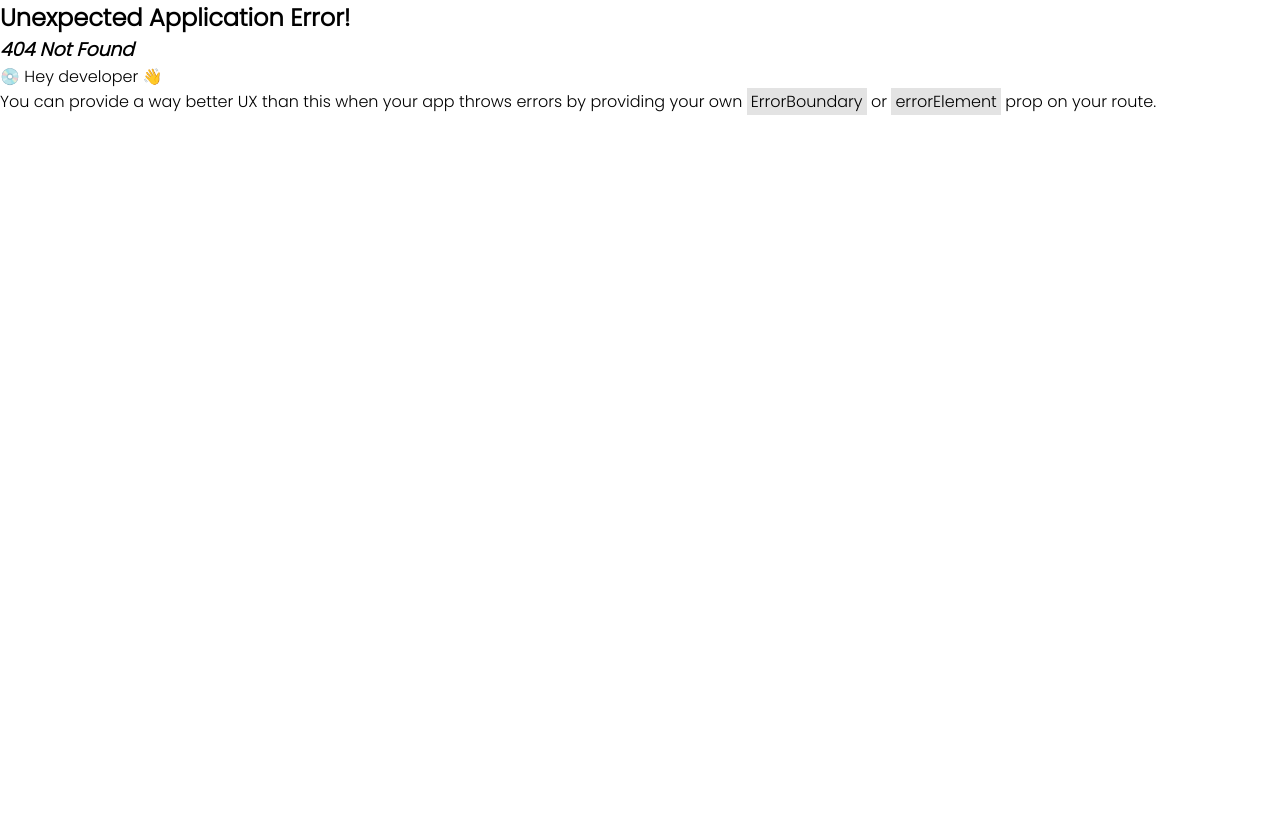
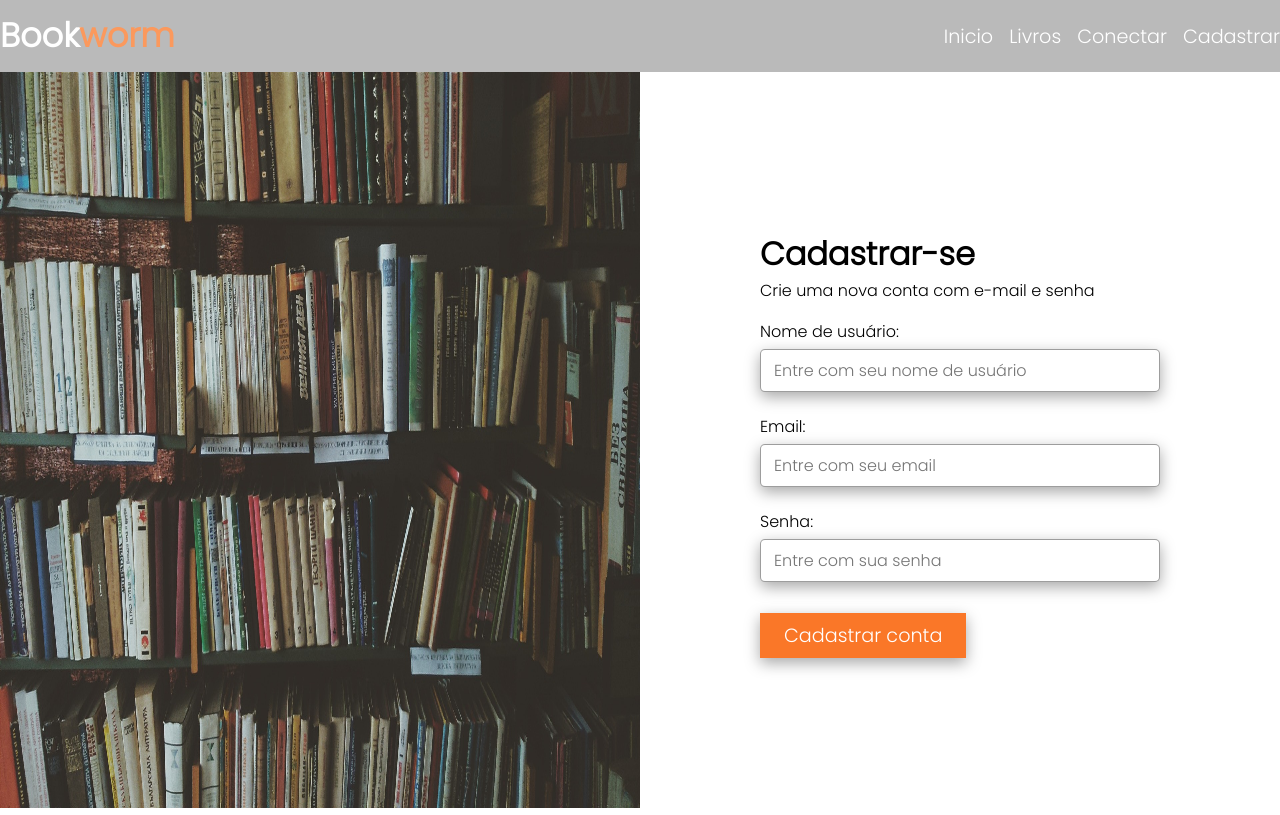
Before and after one commit to devpdro/bookworm-project, a React (Create React App) app: page /Register in a window 1280 px wide. Before the commit this address had no page. Built offline with nearby package versions, Linux system fonts and the light colour scheme.

Commit message:
feat: page login and sign up finished

```diff
--- a/src/components/HeaderBooks.js
+++ b/src/components/HeaderBooks.js
@@ -5,7 +5,6 @@ import Image from "../assets/books-images/atomic-habits.jpg";
 function HeaderBooks() {
   return (
     <header>
-
       <div className={styles.title_box}>
         <h1>
           Encontre os <span>Livros</span> que deseja
--- /dev/null
+++ b/src/components/LoginPage.js
@@ -0,0 +1,48 @@
+import styles from "../styles/LoginPage.module.scss";
+
+import Image from "../assets/auth-bg.jpg";
+
+function LoginPage() {
+  return (
+    <main>
+      <div className={styles.container}>
+        <div className={styles.img_box}>
+          <img src={Image} alt="Capa de fundo" />
+        </div>
+        <div className={styles.container_box_text}>
+          <div className={styles.text_box}>
+            <h2>Conecte-se</h2>
+            <p>Entrar com e-mail e senha</p>
+            <form action="">
+              <div>
+                <label htmlFor="email2">Email:</label>
+                <input
+                  type="email"
+                  name="email"
+                  id="email2"
+                  placeholder="Digite seu email"
+                />
+              </div>
+              <div>
+                <label htmlFor="password1">Senha: </label>
+                <input
+                  type="password"
+                  name="password"
+                  id="password1"
+                  placeholder="Digite sua senha"
+                />
+              </div>
+              <input
+                className={styles.login}
+                type="submit"
+                value="Fazer login"
+              />
+            </form>
+          </div>
+        </div>
+      </div>
+    </main>
+  );
+}
+
+export default LoginPage;
--- /dev/null
+++ b/src/components/RegisterPage.js
@@ -0,0 +1,57 @@
+import styles from "../styles/LoginPage.module.scss";
+
+import Image from "../assets/auth-bg.jpg";
+
+function LoginPage() {
+  return (
+    <main>
+      <div className={styles.container}>
+        <div className={styles.img_box}>
+          <img src={Image} alt="Capa de fundo" />
+        </div>
+        <div className={styles.container_box_text}>
+          <div className={styles.text_box}>
+            <h2>Cadastrar-se</h2>
+            <p>Crie uma nova conta com e-mail e senha</p>
+            <form action="">
+              <div>
+                <label htmlFor="username1">Nome de usuário:</label>
+                <input
+                  type="text"
+                  name="username"
+                  id="username1"
+                  placeholder="Entre com seu nome de usuário"
+                />
+              </div>
+              <div>
+                <label htmlFor="password1">Email: </label>
+                <input
+                  type="email"
+                  name="email"
+                  id="email2"
+                  placeholder="Entre com seu email"
+                />
+              </div>
+              <div>
+                <label htmlFor="password1">Senha: </label>
+                <input
+                  type="password"
+                  name="password"
+                  id="password1"
+                  placeholder="Entre com sua senha"
+                />
+              </div>
+              <input
+                className={styles.login}
+                type="submit"
+                value="Cadastrar conta"
+              />
+            </form>
+          </div>
+        </div>
+      </div>
+    </main>
+  );
+}
+
+export default LoginPage;
--- a/src/components/layout/NavBar.js
+++ b/src/components/layout/NavBar.js
@@ -7,22 +7,24 @@ function NavBar() {
     <nav>
       <div className={styles.container}>
         <div className={styles.title_box}>
-          <h1>
-            Book<span>worm</span>
-          </h1>
+          <Link to="/">
+            <h1>
+              Book<span>worm</span>
+            </h1>
+          </Link>
         </div>
         <ul>
           <li>
-            <a href="/">Inicio</a>
+            <Link to="/">Inicio</Link>
           </li>
           <li>
             <Link to="/books">Livros</Link>
           </li>
           <li>
-            <a href="/login">Conectar</a>
+            <Link to="/login">Conectar</Link>
           </li>
           <li>
-            <a href="/register">Cadastrar</a>
+            <Link to="/register">Cadastrar</Link>
           </li>
         </ul>
       </div>
--- a/src/pages/Books.js
+++ b/src/pages/Books.js
@@ -1,5 +1,3 @@
-
-
 import HeaderBooks from "../components/HeaderBooks";
 import NavBar from "../components/layout/NavBar";
 import Footer from "../components/layout/Footer"
--- a/src/pages/Login.js
+++ b/src/pages/Login.js
@@ -0,0 +1,13 @@
+import NavBar from "../components/layout/NavBar"
+import LoginPage from "../components/LoginPage";
+
+function Login() {
+  return (
+    <main>
+      <NavBar />
+      <LoginPage />
+    </main>
+  );
+}
+
+export default Login;
--- /dev/null
+++ b/src/pages/Register.js
@@ -0,0 +1,13 @@
+import NavBar from "../components/layout/NavBar";
+import Register from "../components/RegisterPage";
+
+function Login() {
+  return (
+    <main>
+      <NavBar />
+      <Register />
+    </main>
+  );
+}
+
+export default Login;
--- a/src/styles/HeaderBooks.module.scss
+++ b/src/styles/HeaderBooks.module.scss
@@ -2,6 +2,7 @@
 @import "../mixin.scss";
 
 header {
+  @include container;
   .title_box {
     color: $color-tertiary;
     text-align: center;
--- /dev/null
+++ b/src/styles/LoginPage.module.scss
@@ -0,0 +1,66 @@
+@import "../variables.scss";
+@import "../mixin.scss";
+
+main {
+  .container {
+    display: flex;
+    align-items: center;
+    .img_box {
+      img {
+        width: 50vw;
+        height: 92vh;
+      }
+    }
+
+    .container_box_text {
+      display: flex;
+      justify-content: center;
+      align-items: center;
+      color: $color-tertiary;
+      min-width: 50%;
+      padding: 1rem;
+
+      .text_box {
+        h2 {
+          font-size: 2rem;
+
+        }
+        p {
+          font-size: 1rem;
+          margin-bottom: 1rem;
+        }
+
+        form {
+          div {
+            label {
+              font-size: 1rem;
+            }
+
+            input {
+              display: block;
+              outline: none;
+              border: 1px solid #00000062;
+              width: 400px;
+              border-radius: 5px;
+              padding: 8px 13px;
+              margin: 0.3rem 0 1.4rem 0;
+              box-shadow: rgba(0, 0, 0, 0.35) 0px 5px 15px;
+              font-size: 1rem;
+            }
+          }
+
+          .login {
+            @include border_off;
+            cursor: pointer;
+            color: $color-primary;
+            background-color: $color-quaternary;
+            padding: 0.5rem 1.5rem;
+            box-shadow: rgba(0, 0, 0, 0.35) 0px 5px 15px;
+            margin-top: 0.5rem;
+            font-size: 1.2rem;
+          }
+        }
+      }
+    }
+  }
+}
--- /dev/null
+++ b/src/styles/Register.module.scss
@@ -0,0 +1,65 @@
+@import "../variables.scss";
+@import "../mixin.scss";
+
+main {
+  .container {
+    display: flex;
+    align-items: center;
+    .img_box {
+      img {
+        width: 50vw;
+        height: 92vh;
+      }
+    }
+
+    .container_box_text {
+      display: flex;
+      justify-content: center;
+      align-items: center;
+      color: $color-tertiary;
+      min-width: 50%;
+      padding: 1rem;
+
+      .text_box {
+        h2 {
+          font-size: 2rem;
+        }
+        p {
+          font-size: 1rem;
+          margin-bottom: 1rem;
+        }
+
+        form {
+          div {
+            label {
+              font-size: 1rem;
+            }
+
+            input {
+              display: block;
+              outline: none;
+              border: 1px solid #00000062;
+              width: 400px;
+              border-radius: 5px;
+              padding: 8px 13px;
+              margin: 0.3rem 0 1.4rem 0;
+              box-shadow: rgba(0, 0, 0, 0.35) 0px 5px 15px;
+              font-size: 1rem;
+            }
+          }
+
+          .login {
+            @include border_off;
+            cursor: pointer;
+            color: $color-primary;
+            background-color: $color-quaternary;
+            padding: 0.5rem 1.5rem;
+            box-shadow: rgba(0, 0, 0, 0.35) 0px 5px 15px;
+            margin-top: 0.5rem;
+            font-size: 1.2rem;
+          }
+        }
+      }
+    }
+  }
+}
--- a/src/styles/layout/Navbar.module.scss
+++ b/src/styles/layout/Navbar.module.scss
@@ -8,11 +8,14 @@ nav {
     @include center_between;
     .title_box {
       font-size: 1.4rem;
-      h1 {
-        margin: 0.7rem 0 0.7rem 0;
-        color: $color-primary;
-        span {
-          color: $color-secondary;
+      a {
+        text-decoration: none;
+        h1 {
+          margin: 0.7rem 0 0.7rem 0;
+          color: $color-primary;
+          span {
+            color: $color-secondary;
+          }
         }
       }
     }
```
Also changed, not shown: src/index.js (+10 -0 lines).
